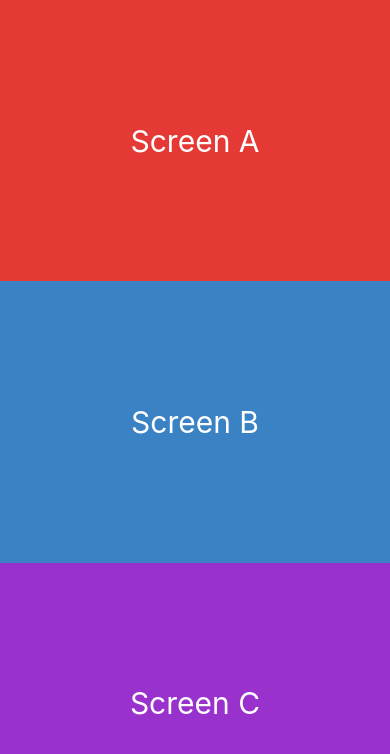
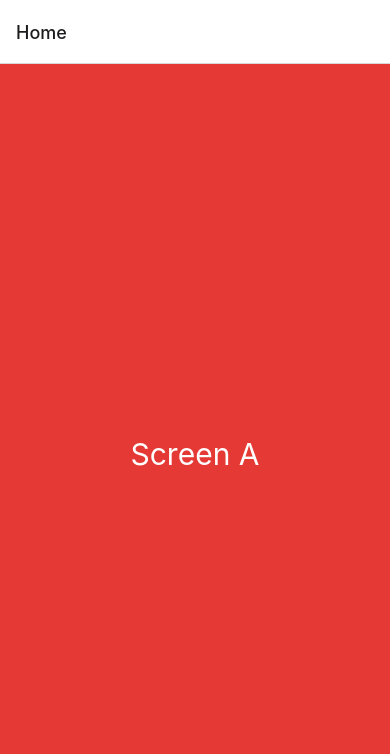
Before and after one commit to renato3x/react-native-navigation, a React Native app: screen /screenA in a window 390 px wide. Shown: the top 754 px of the page. Built offline with nearby package versions, Linux system fonts and the light colour scheme.

Commit message:
add: initial stack navigation and documentation

```diff
--- a/src/App.js
+++ b/src/App.js
@@ -1,18 +1,17 @@
 import { StatusBar } from 'expo-status-bar';
 import { SafeAreaProvider, SafeAreaView } from 'react-native-safe-area-context';
 import { StyleSheet } from 'react-native';
-import ScreenA from './screens/ScreenA';
-import ScreenB from './screens/ScreenB';
-import ScreenC from './screens/ScreenC';
+import { StackNavigation } from './navigation';
+import { NavigationContainer } from '@react-navigation/native';
 
 export default function App() {
   return (
     <SafeAreaProvider>
       <SafeAreaView style={styles.container}>
         <StatusBar style="auto"/>
-        <ScreenA/>
-        <ScreenB/>
-        <ScreenC/>
+        <NavigationContainer>
+          <StackNavigation/>
+        </NavigationContainer>
       </SafeAreaView>
     </SafeAreaProvider>
   );
--- /dev/null
+++ b/src/navigation/components/StackNavigation/index.js
@@ -0,0 +1,34 @@
+import { createNativeStackNavigator } from '@react-navigation/native-stack';
+
+import ScreenA from '../../../screens/ScreenA';
+import ScreenB from '../../../screens/ScreenB';
+import ScreenC from '../../../screens/ScreenC';
+
+const Stack = createNativeStackNavigator();
+
+export default function StackNavigation() {
+  return (
+    <Stack.Navigator
+      initialRouteName="screenA"
+      screenOptions={{
+        headerShown: true,
+      }}
+    >
+      <Stack.Screen
+        name="screenA"
+        component={ScreenA}
+        options={{
+          title: 'Home'
+        }}
+      />
+      <Stack.Screen
+        name="screenB"
+        component={ScreenB}
+      />
+      <Stack.Screen
+        name="screenC"
+        component={ScreenC}
+      />
+    </Stack.Navigator>
+  )
+}
--- /dev/null
+++ b/src/navigation/index.js
@@ -0,0 +1,5 @@
+import StackNavigation from './components/StackNavigation'
+
+export {
+  StackNavigation
+}
--- a/src/screens/ScreenA/index.js
+++ b/src/screens/ScreenA/index.js
@@ -1,6 +1,8 @@
 import CentralText from '../../components/CentralText';
 
-export default function ScreenA() {
+export default function ScreenA({ navigation }) {
+  navigation.navigate('screenB');
+
   return (
     <CentralText bgColor="#e53935" color="#fff">Screen A</CentralText>
   )
```
Also changed, not shown: 1 other file (tests, documents, lock files or other folders).
